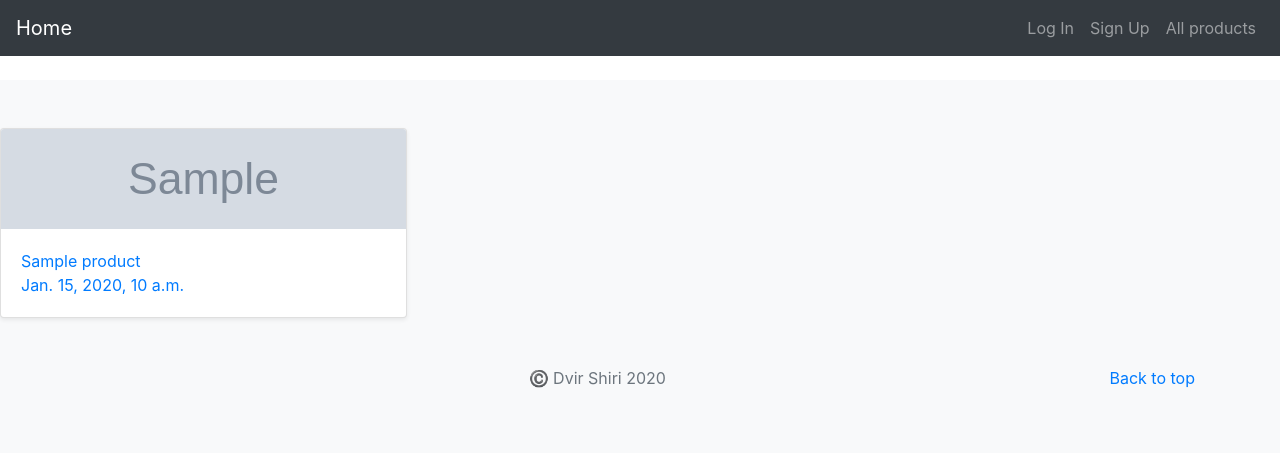
After one commit to DvirS123/user_login-project, a Django app: page /products/all_products/ in a window 1280 px wide. The commit adds this page. Shown: the top 453 px of the page. Run offline with Django 3.2, Linux system fonts and the light colour scheme; tables that the repository leaves empty hold one stand-in row (values such as "Sample post"); grey boxes marked "Sample" are stand-in pictures; some libraries are stand-ins or nearby versions.

Commit message:
products detailed

```diff
--- /dev/null
+++ b/products/templates/all_products.html
@@ -0,0 +1,25 @@
+{% extends 'base.html' %}
+
+{% block content %}
+
+	 <div class="album py-5 bg-light">
+
+     <div class="row">
+
+          {% for product in products.all %}
+          <a href="{% url 'product_detail' product.id %}">
+        <div class="col-md-4">
+          <div class="card mb-4 shadow-sm">
+            <img class="card-img-top" src="{{ product.Icon.url }}" height = 100 width = 100></img>
+            <div class="card-body">
+              <p class="card-text">{{ product.Title }}
+              	<br />
+              {{product.Date}}</p>
+            </div>
+        </a>
+          </div>
+        </div>
+        {% endfor %}
+     </div>
+
+{% endblock %}
--- a/products/urls.py
+++ b/products/urls.py
@@ -1,7 +1,10 @@
 from django.contrib import admin
 from django.urls import path , include
 from . import views
+from .models import Product
 
 urlpatterns = [
 	path('create/', views.create, name = 'create'),
+	path('all_products/', views.all_products, name = 'all_products'),
+	path('<int:product_id>/', views.products_detail, name='product_detail'),
 	]
--- a/products/views.py
+++ b/products/views.py
@@ -1,4 +1,4 @@
-from django.shortcuts import render ,redirect
+from django.shortcuts import render ,redirect, get_object_or_404
 from django.contrib.auth.decorators import login_required
 from .models import Product
 from django.utils import timezone
@@ -23,8 +23,16 @@ def create(request):
 			product.Date = timezone.datetime.now()
 			product.User_name = request.user
 			product.save()
-			return redirect('home')
+			return redirect('/products/' + str(product.id))
 		else:
 			return render(request, 'create.html',{'error':"All field's must be filled!"})
 	else:
 		return render(request, 'create.html')
+
+def all_products(request):
+	products = Product.objects
+	return render(request,'all_products.html', {'products':products})
+
+def products_detail(request, product_id):
+	detailproduct = get_object_or_404(Product, pk=product_id)
+	return render(request,'products_detail.html', {'product':detailproduct})
--- a/user_login/templates/base.html
+++ b/user_login/templates/base.html
@@ -60,9 +60,10 @@
       </form>
       <a class="nav-link" href="{% url 'create' %}">Add product</a>
       {% else %}
-        <a class="nav-link" href="{% url 'login' %}">Log In</a>
-        <a class="nav-link" href="{% url 'signup' %}">Sign Up</a>
+      <a class="nav-link" href="{% url 'login' %}">Log In</a>
+      <a class="nav-link" href="{% url 'signup' %}">Sign Up</a>
       {% endif %}
+      <a class="nav-link" href="{% url 'all_products' %}">All products</a>
     </ul>
   </div>
 </nav>
```
Also changed, not shown: products/templates/products_detail.html (added, +27 -0 lines).
